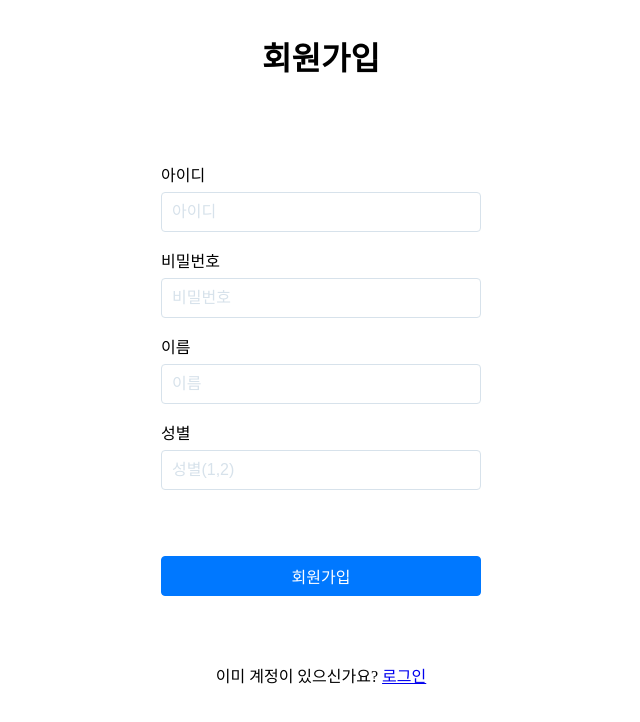
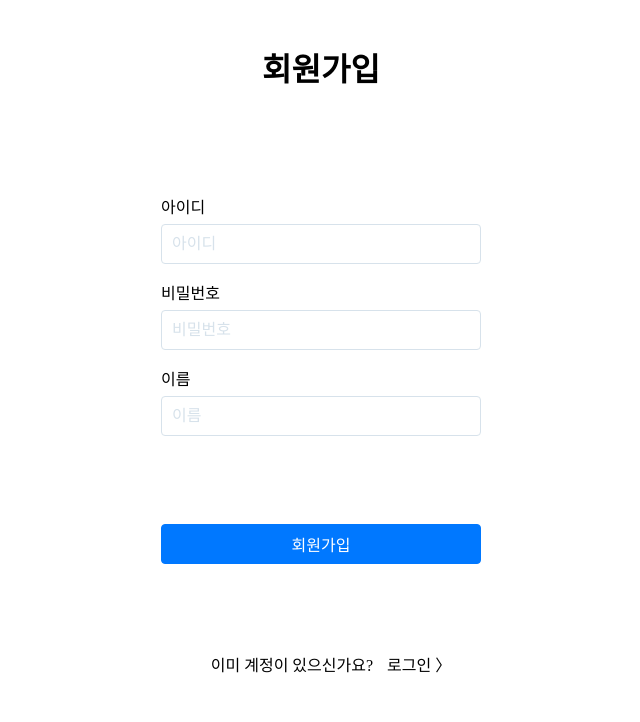
Before and after one commit to D-Store/D-store-practice, a React (Create React App) app: page /signUp in a window 1280 px wide. Shown: the top 722 px of the page, without its empty margins (319-959 px from the left). Built offline with nearby package versions, Linux system fonts and the light colour scheme.

Commit message:
[ADD] sign up style

```diff
--- a/src/components/SignUp/SignUp.css
+++ b/src/components/SignUp/SignUp.css
@@ -70,6 +70,23 @@
   box-sizing: border-box;
   outline: none;
 }
+.signUp-form-signIn-itme-after {
+  text-decoration: none;
+  margin-left: 10px;
+  color: black;
+}
+
+.signUp-form-signIn-itme-after::after {
+  box-sizing: border-box;
+  position: absolute;
+  margin-left: 0.25rem;
+  content: "〉";
+  transition: all 0.15s;
+}
+
+.signUp-form-signIn-itme-after:hover::after {
+  margin-left: 0.5rem;
+}
 
 .hidden {
   display: none;
--- a/src/components/SignUp/SignUp.jsx
+++ b/src/components/SignUp/SignUp.jsx
@@ -6,11 +6,9 @@ const SignUp = ({
   email,
   password,
   name,
-  GenderId,
   onChangeEmail,
   onChangeUserPw,
   onChangeUserName,
-  onChangeUserGenderId,
   emailInput,
   passwordInput,
   nameInput,
@@ -19,7 +17,6 @@ const SignUp = ({
   emailError,
   passwordError,
   nameError,
-  genderIdError,
 }) => {
   return (
     <div className="signUp">
@@ -62,18 +59,6 @@ const SignUp = ({
           <div ref={nameError} className="signUp-form-input-error hidden">
             이름을 입력해주세요
           </div>
-          <div className="signUp-form-input-title">성별</div>
-          <input
-            className="signUp-form-input-item"
-            type="text"
-            placeholder="성별(1,2)"
-            ref={genderIdInput}
-            onChange={e => onChangeUserGenderId(e)}
-            value={GenderId}
-          />
-          <div ref={genderIdError} className="signUp-form-input-error hidden">
-            성별을 입력해주세요
-          </div>
         </div>
         <div className="signUp-form-button">
           <button className="signUp-form-button-item" onClick={handleSignUp}>
@@ -82,7 +67,10 @@ const SignUp = ({
         </div>
         <div className="signUp-form-signIn">
           <span className="signUp-form-signIn-item">
-            이미 계정이 있으신가요? <Link to="/signIn">로그인</Link>
+            이미 계정이 있으신가요?{" "}
+            <Link className="signUp-form-signIn-itme-after" to="/signIn">
+              로그인
+            </Link>
           </span>
         </div>
       </div>
--- a/src/containers/SignUp/SignUpContainer.jsx
+++ b/src/containers/SignUp/SignUpContainer.jsx
@@ -11,17 +11,14 @@ const SignUpContainer = () => {
   const emailInput = useRef();
   const passwordInput = useRef();
   const nameInput = useRef();
-  const genderIdInput = useRef();
   //Error
   const emailError = useRef();
   const passwordError = useRef();
   const nameError = useRef();
-  const genderIdError = useRef();
   //input State
   const [email, setEmail] = useState("");
   const [password, setPassword] = useState("");
   const [name, setName] = useState("");
-  const [genderId, setGenderId] = useState("");
   //setState on event
   const onChangeEmail = e => {
     setEmail(e.target.value);
@@ -31,9 +28,6 @@ const SignUpContainer = () => {
   };
   const onChangeUserName = e => {
     setName(e.target.value);
-  };
-  const onChangeUserGenderId = e => {
-    setGenderId(e.target.value);
   };
   //Enter 시 포커싱 & 에러메세지
   useEffect(() => {
@@ -51,13 +45,9 @@ const SignUpContainer = () => {
           nameInput.current?.focus();
           hiddenError();
           nameError.current.classList.toggle("hidden");
-        } else if (genderId.length === 0) {
-          genderIdInput.current?.focus();
-          hiddenError();
-          genderIdError.current.classList.toggle("hidden");
         } else {
           console.log("회원가입!");
-          handleSignUp(email, password, name, genderId);
+          handleSignUp(email, password, name);
         }
       }
     };
@@ -65,7 +55,7 @@ const SignUpContainer = () => {
     return () => {
       document.removeEventListener("keydown", listener);
     };
-  }, [email, password, name, genderId]);
+  }, [email, password, name]);
   //회원가입
   const handleSignUp = async () => {
     try {
@@ -83,7 +73,6 @@ const SignUpContainer = () => {
     emailError.current.classList.add("hidden");
     passwordError.current.classList.add("hidden");
     nameError.current.classList.add("hidden");
-    genderIdError.current.classList.add("hidden");
   };
 
   return (
@@ -91,20 +80,16 @@ const SignUpContainer = () => {
       email={email}
       password={password}
       name={name}
-      genderId={genderId}
       onChangeEmail={onChangeEmail}
       onChangeUserPw={onChangeUserPw}
       onChangeUserName={onChangeUserName}
-      onChangeUserGenderId={onChangeUserGenderId}
       emailInput={emailInput}
       passwordInput={passwordInput}
       nameInput={nameInput}
-      genderIdInput={genderIdInput}
       handleSignUp={handleSignUp}
       emailError={emailError}
       passwordError={passwordError}
       nameError={nameError}
-      genderIdError={genderIdError}
     />
   );
 };
```
